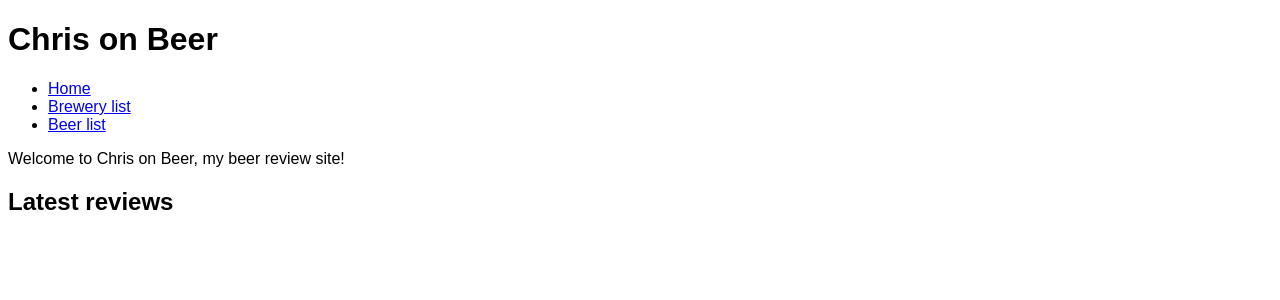
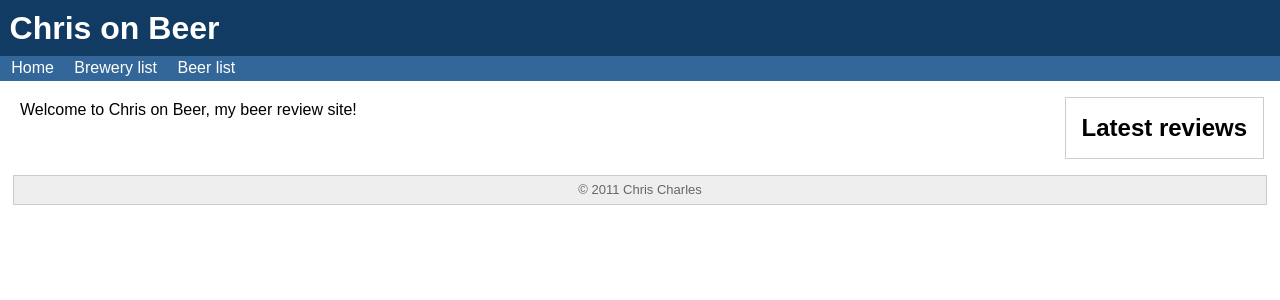
Before and after one commit to ccharles/StartupifyDemo, a Django app: template templates/beer/index.html in a window 1280 px wide. Shown: the top 300 px of the page. Run offline with Django 3.2, Linux system fonts and the light colour scheme; the template is opened without the code that fills it, so the values that code supplies are empty.

Commit message:
Added basic styling to the site. Base and index templates tweaked accordingly.

```diff
--- a/beer/static/css/style.css
+++ b/beer/static/css/style.css
@@ -1,3 +1,72 @@
 * {
     font-family: sans-serif;
+    margin: 0px;
+    padding: 0px;
 }
+
+a {
+    color: #369;
+    text-decoration: none;
+}
+
+a:hover,
+a:active {
+    text-decoration: underline;
+}
+
+div#header {
+    background-color: #113B63;
+    color: #fff;
+    padding: 0.6em;
+}
+
+div#navbar {
+    background-color: #369;
+}
+
+div#navbar ul {
+    padding: 0.2em;
+}
+
+div#navbar ul li {
+    display: inline;
+    padding: 0px 0.5em;
+}
+
+div#navbar a {
+    color: #fff;
+    text-decoration: none;
+}
+
+div#navbar a:hover,
+div#navbar a:active {
+    text-decoration: underline;
+}
+
+div#main {
+    float: left;
+    padding: 20px;
+}
+
+div#main ol li {
+    margin-left: 2em;
+}
+
+div#sidebar {
+    border: 1px solid #ccc;
+    display: inline;
+    float: right;
+    margin: 1em;
+    padding: 1em;
+}
+
+div#footer {
+    background-color: #eee;
+    border: 1px solid #ccc;
+    clear: both;
+    color: #666;
+    font-size: small;
+    margin: 1em;
+    padding: 0.5em;
+    text-align: center;
+}
--- a/templates/beer/base.html
+++ b/templates/beer/base.html
@@ -20,5 +20,14 @@
     <div id="main">
       {% block content %}Mmm&#x2026; delicious content&#x2026;{% endblock %}
     </div>
+
+    <div id="sidebar">
+      {% block sidebar %}{% endblock %}
+    </div>
+
+    <div id="footer">
+      <p>&copy; 2011 Chris Charles</p>
+    </div>
+
   </body>
 </html>
--- a/templates/beer/index.html
+++ b/templates/beer/index.html
@@ -6,6 +6,10 @@
 
 <p>Welcome to Chris on Beer, my beer review site!</p>
 
+{% endblock %}
+
+{% block sidebar %}
+
 <h2>Latest reviews</h2>
 
 {% for review in latest_reviews %}
```
